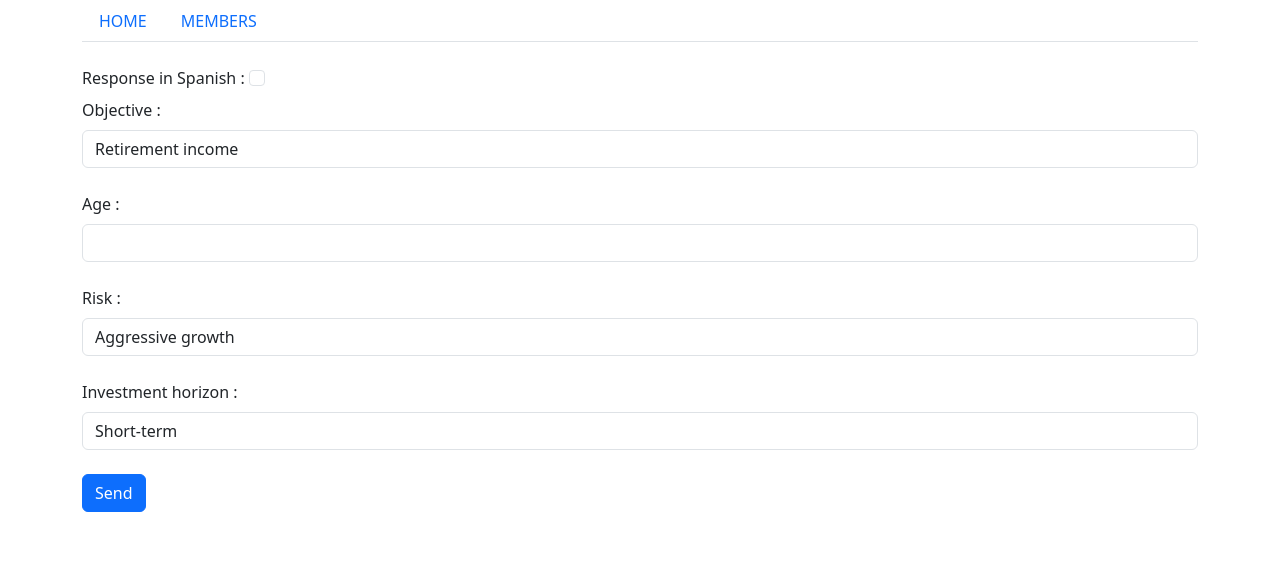
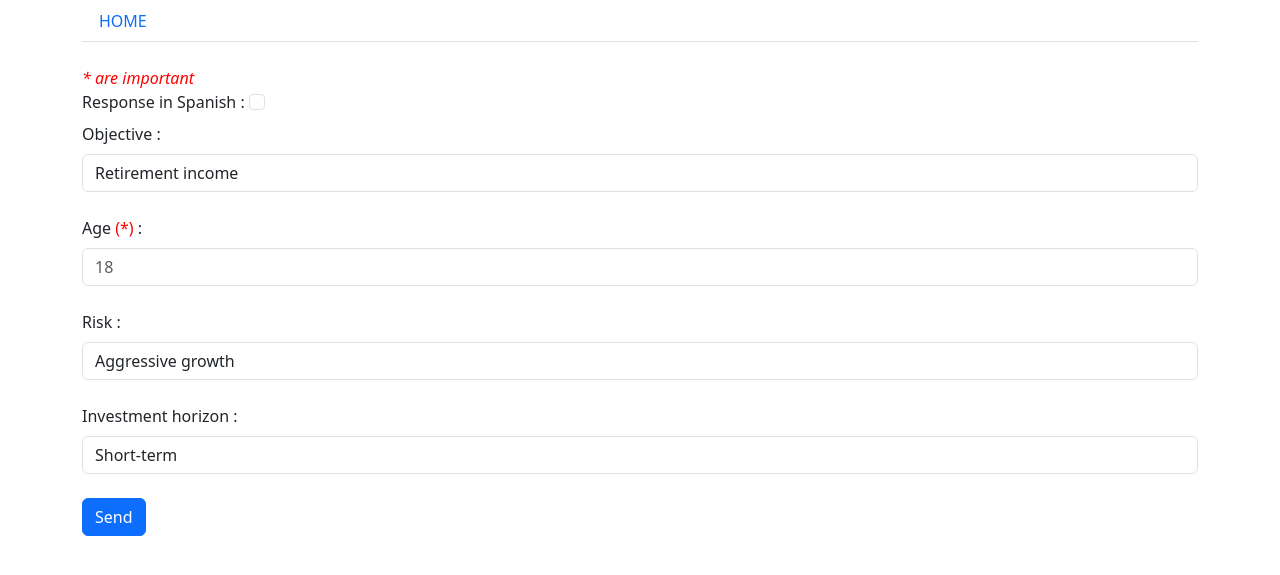
Before and after one commit to addu0g/aiportfolios, a Django app: page /aiportfolios/ in a window 1280 px wide. Shown: the top 575 px of the page. Run offline with Django 5.2, Linux system fonts and the light colour scheme; some libraries are stand-ins or nearby versions.

Commit message:
html validations for age

```diff
--- a/aiportfolios/templates/aiportfolios/index.html
+++ b/aiportfolios/templates/aiportfolios/index.html
@@ -6,6 +6,7 @@
 
 {% block content %}
     <br/>
+    <i style="color:red">* are important</i>
     <form method="post" action="iaresult"> {% csrf_token %}
         <label for="language" class="form-label">
             Response in Spanish :
@@ -23,9 +24,9 @@
         </select>
         <br/>
         <label for="age" class="form-label">
-            Age :
+            Age <span style="color:red">(*)</span> :
         </label>
-        <input name="age" value="{{prompt_values.age}}" type="number" class="form-control"/>
+        <input name="age" value="{{prompt_values.age}}" type="number" class="form-control" placeholder="18" required/>
         <br/>
         <label for="risk" class="form-label">
             Risk :
--- a/aiportfolios/templates/master.html
+++ b/aiportfolios/templates/master.html
@@ -13,9 +13,10 @@
     <li class="nav-item">
       <a class="nav-link" href="/aiportfolios">HOME</a>
     </li>
+    <!--
     <li class="nav-item">
       <a class="nav-link" href="/admin">MEMBERS</a>
-    </li>
+    </li>-->
   </ul>
 
   {% block content %}
```
